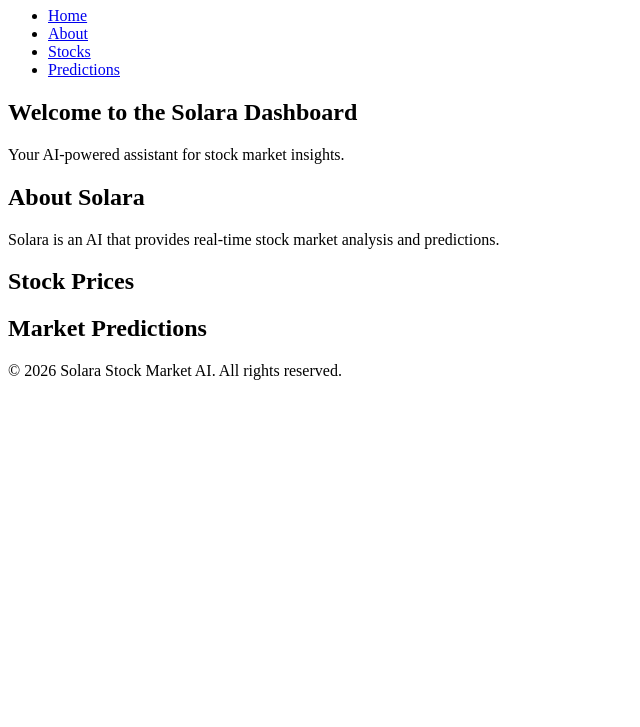
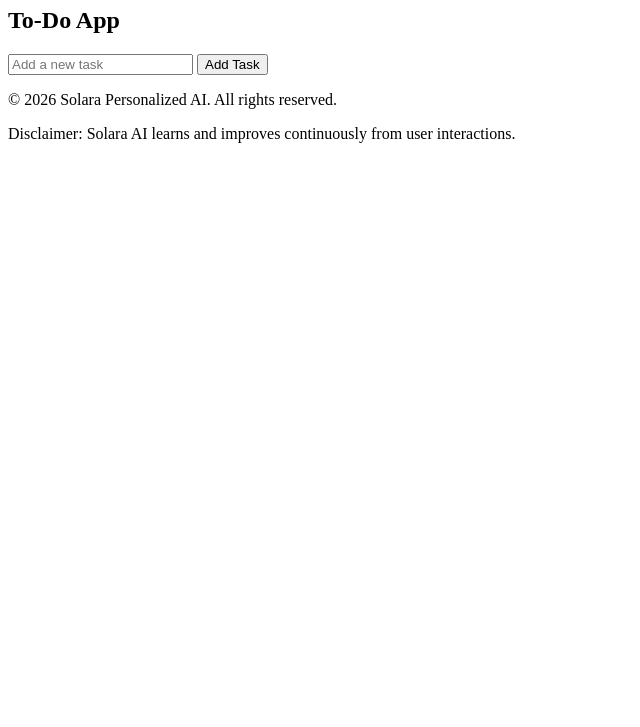
Before and after one commit to sohailismaili786-sketch/SolaraAI, a plain HTML site: page Solara.html in a window 1280 px wide. Shown: the part 73-800 px from the top of the page, without its empty margins (0-640 px from the left). Drawn offline with Linux system fonts and the light colour scheme.

Commit message:
Update Solara.html to integrate to-do app, add footer, and disclaimer

```diff
--- a/Solara.html
+++ b/Solara.html
@@ -2,46 +2,34 @@
 <html lang="en">
 <head>
     <meta charset="UTF-8">
+    <meta http-equiv="X-UA-Compatible" content="IE=edge">
     <meta name="viewport" content="width=device-width, initial-scale=1.0">
-    <title>Solara Stock Market AI Dashboard</title>
-    <link rel="stylesheet" href="styles.css">
+    <title>Solara AI</title>
 </head>
 <body>
-    <header>
-        <h1>Solara Stock Market AI</h1>
-        <nav>
-            <ul>
-                <li><a href="#home">Home</a></li>
-                <li><a href="#about">About</a></li>
-                <li><a href="#stocks">Stocks</a></li>
-                <li><a href="#predictions">Predictions</a></li>
-            </ul>
-        </nav>
-    </header>
-    <main>
-        <section id="home">
-            <h2>Welcome to the Solara Dashboard</h2>
-            <p>Your AI-powered assistant for stock market insights.</p>
-        </section>
-        <section id="about">
-            <h2>About Solara</h2>
-            <p>Solara is an AI that provides real-time stock market analysis and predictions.</p>
-        </section>
-        <section id="stocks">
-            <h2>Stock Prices</h2>
-            <div id="stock-list">
-                <!-- Stock data will be displayed here -->
-            </div>
-        </section>
-        <section id="predictions">
-            <h2>Market Predictions</h2>
-            <div id="prediction-results">
-                <!-- Prediction results will be displayed here -->
-            </div>
-        </section>
-    </main>
+    <h1>Welcome to Solara AI</h1>
+    <div id="todo-app">
+        <h2>To-Do App</h2>
+        <input type="text" id="todo-input" placeholder="Add a new task">
+        <button onclick="addTask()">Add Task</button>
+        <ul id="todo-list"></ul>
+    </div>
     <footer>
-        <p>&copy; 2026 Solara Stock Market AI. All rights reserved.</p>
+        <p>© 2026 Solara Personalized AI. All rights reserved.</p>
+        <p>Disclaimer: Solara AI learns and improves continuously from user interactions.</p>
     </footer>
+    <script>
+        function addTask() {
+            const input = document.getElementById('todo-input');
+            const newTask = input.value;
+            if (newTask) {
+                const list = document.getElementById('todo-list');
+                const listItem = document.createElement('li');
+                listItem.textContent = newTask;
+                list.appendChild(listItem);
+                input.value = '';
+            }
+        }
+    </script>
 </body>
 </html>
```
